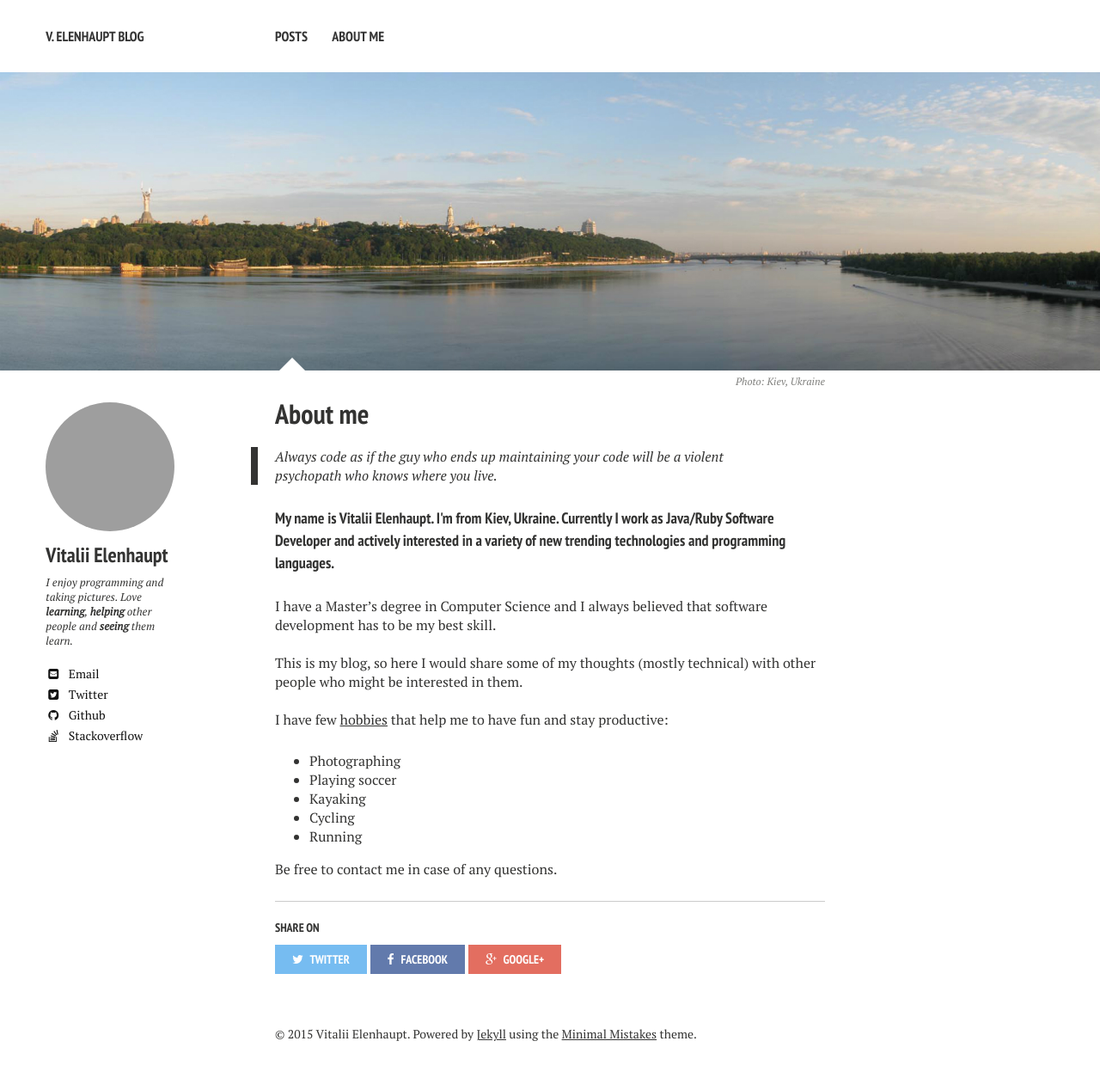
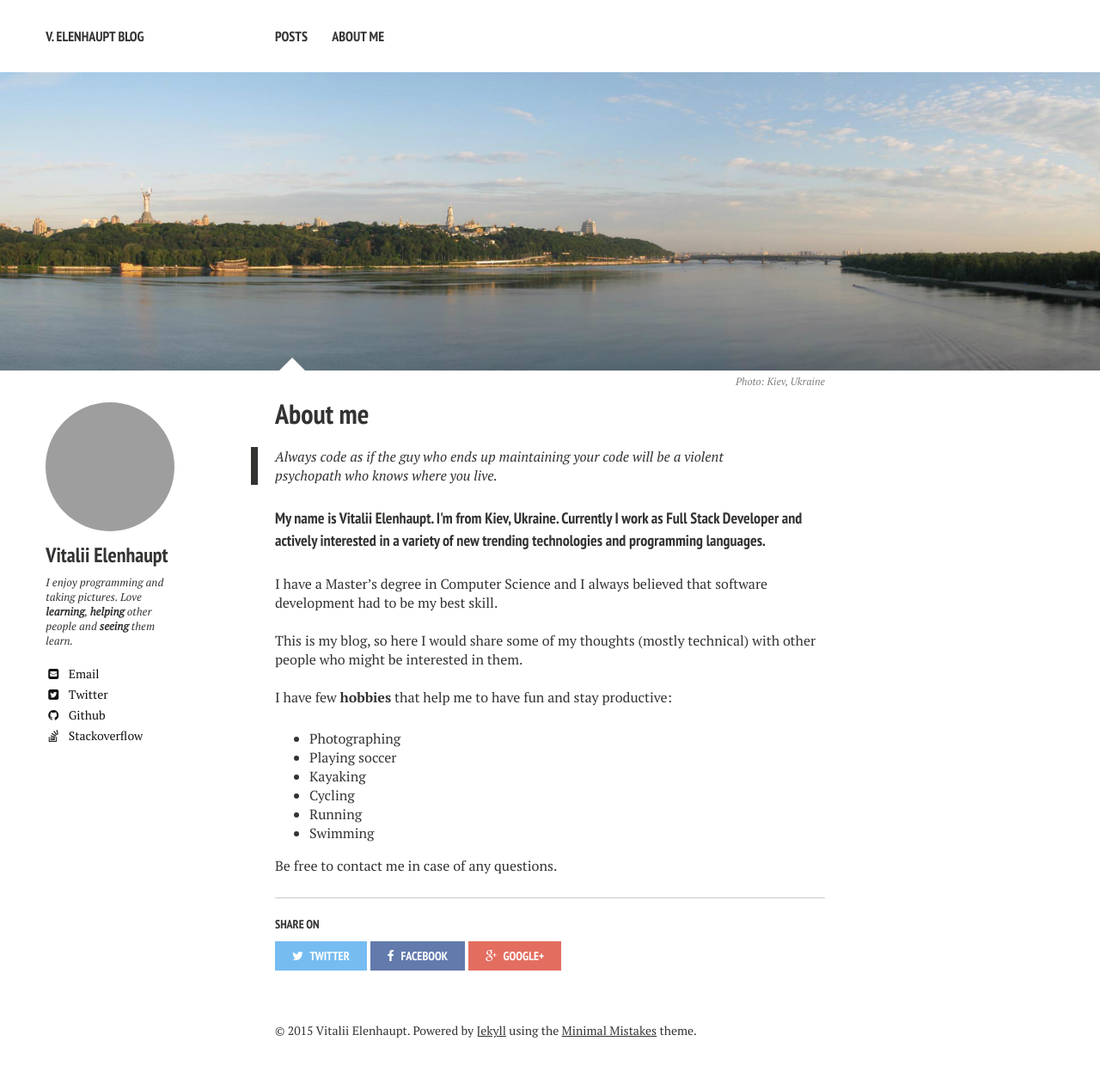
Before and after one commit to veelenga/veelenga.github.io, a Jekyll site: the page built from about/index.md, in a window 1280 px wide. Shown: the whole page at 86% size. Built offline with Jekyll 4.4.1, drawn with Linux system fonts in a browser that asks for light colours; nearby versions of some CDN libraries; grey boxes are pictures that could not be loaded.

Commit message:
Refresh about me section

```diff
--- a/about/index.md
+++ b/about/index.md
@@ -12,10 +12,10 @@ image:
 > Always code as if the guy who ends up maintaining your code will be a violent psychopath who knows where you live.
 
 <h4>
-My name is Vitalii Elenhaupt. I'm from Kiev, Ukraine. Currently I work as Java/Ruby Software Developer and actively interested in a variety of new trending technologies and programming languages.
+My name is Vitalii Elenhaupt. I'm from Kiev, Ukraine. Currently I work as Full Stack Developer and actively interested in a variety of new trending technologies and programming languages.
 </h4>
 
-I have a Master's degree in Computer Science and I always believed that software development has to be my best skill.
+I have a Master's degree in Computer Science and I always believed that software development had to be my best skill.
 
 <br/>
 
@@ -23,12 +23,13 @@ This is my blog, so here I would share some of my thoughts (mostly technical) wi
 
 <br/>
 
-I have few <u>hobbies</u> that help me to have fun and stay productive:
+I have few **hobbies** that help me to have fun and stay productive:
 
   * Photographing
   * Playing soccer
   * Kayaking
   * Cycling
   * Running
+  * Swimming
 
 Be free to contact me in case of any questions.
```
